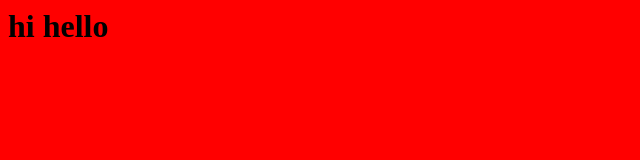
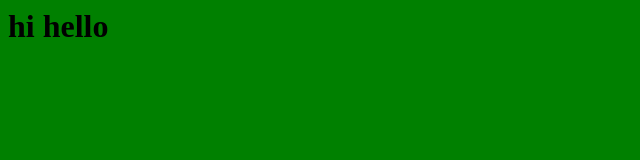
Before and after one commit to Madhu810/rgukt, a plain HTML site: page index.html in a window 1280 px wide. Shown: the whole page, without its empty margins (0-640 px from the left). Drawn offline with Linux system fonts and the light colour scheme.

Commit message:
Update index.html
bg changed to green

```diff
--- a/index.html
+++ b/index.html
@@ -1,7 +1,7 @@
 <html>
 <head>
 </head>
-<body bgcolor="red">
+<body bgcolor="green">
 <h1>hi hello</h1>
 </body>
 </html>
```
